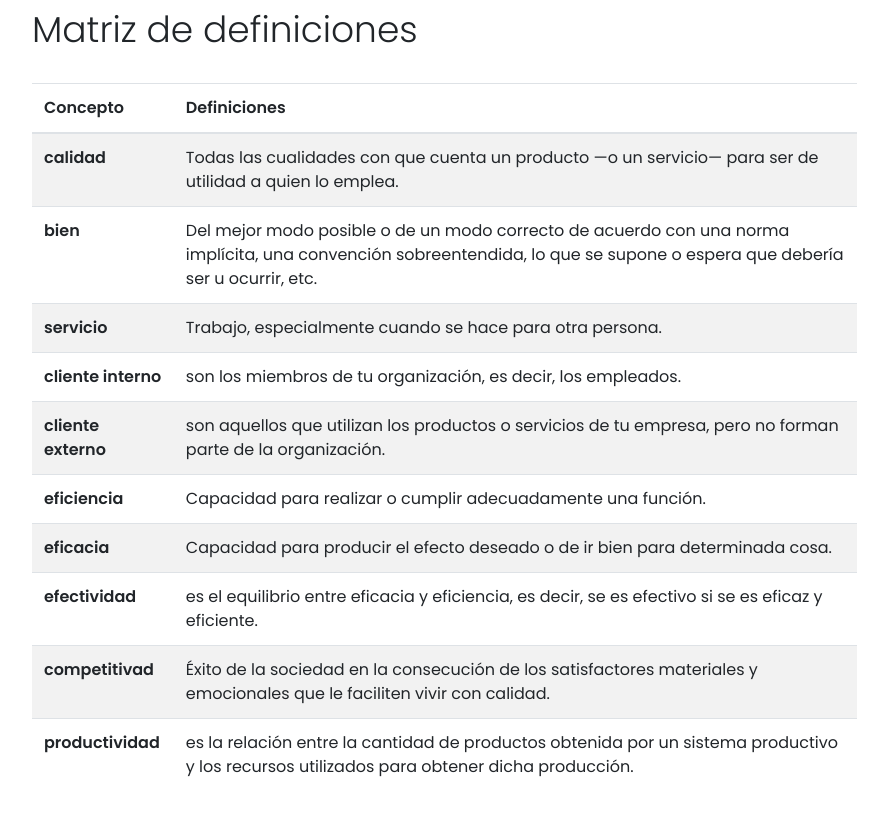
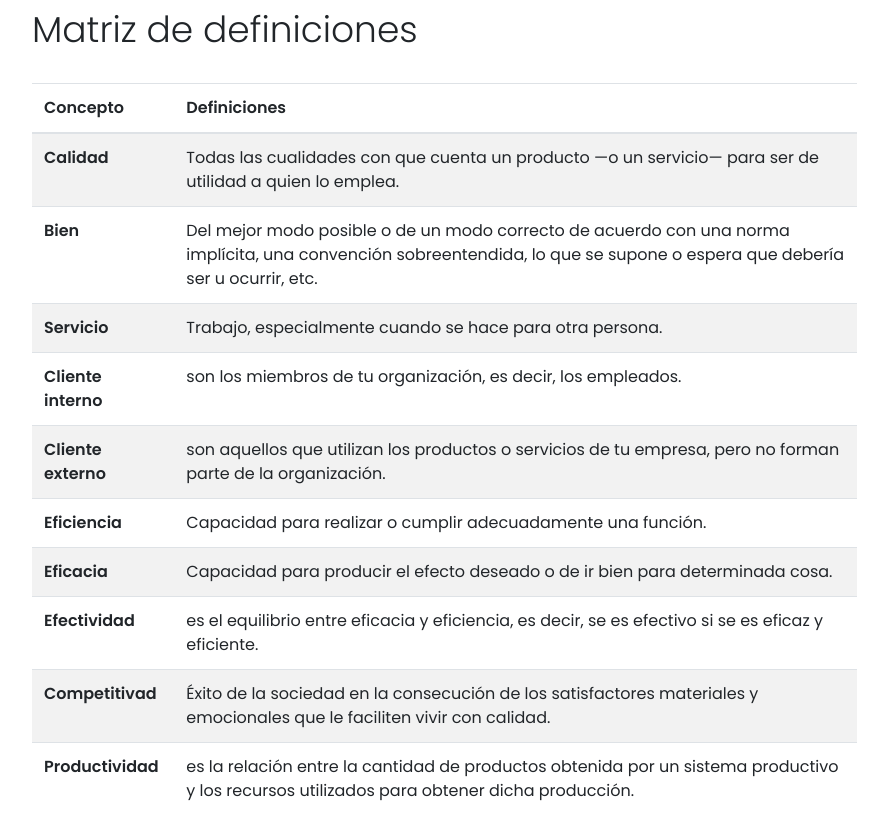
Before and after one commit to disney1993/portafolio, a plain HTML site: page unidad1.html in a window 1280 px wide. Shown: the part 2440-3258 px from the top of the page, without its empty margins (160-1048 px from the left). Drawn offline with Linux system fonts and the light colour scheme.

Commit message:
Update unidad1.html

```diff
--- a/unidad1.html
+++ b/unidad1.html
@@ -207,48 +207,48 @@
                                         <!--Table body-->
                                         <tbody>
                                             <tr>
-                                                <th scope="row">calidad</th>
+                                                <th scope="row">Calidad</th>
                                                 <td>Todas las cualidades con que
                                                         cuenta un producto —o un servicio—
                                                         para ser de utilidad a quien lo emplea.</td>
                                             </tr>
                                             <tr>
-                                                <th scope="row">bien</th>
+                                                <th scope="row">Bien</th>
                                                 <td>Del mejor modo posible o de un modo correcto de acuerdo con una norma implícita, una convención sobreentendida, lo que se supone o espera que debería ser u ocurrir, etc.</td>
                                             </tr>
                                             <tr>
-                                                <th scope="row">servicio</th>
+                                                <th scope="row">Servicio</th>
                                                 <td>Trabajo, especialmente cuando se hace para otra persona.</td>
                                             </tr>
                                             <tr>
-                                                <th scope="row">cliente interno</th>
+                                                <th scope="row">Cliente interno</th>
                                                 <td>son los miembros de tu organización, es decir, los empleados.</td>
                                             </tr>
                                             <tr>
-                                                <th scope="row">cliente externo</th>
+                                                <th scope="row">Cliente externo</th>
                                                 <td>son aquellos que utilizan los productos o servicios de tu empresa, pero no forman parte de la organización. </td>
                                             </tr>
                                             <tr>
-                                                <th scope="row">eficiencia</th>
+                                                <th scope="row">Eficiencia</th>
                                                 <td>Capacidad para realizar o cumplir adecuadamente una función.</td>
                                             </tr>
                                             <tr>
-                                                <th scope="row">eficacia</th>
+                                                <th scope="row">Eficacia</th>
                                                 <td>Capacidad para producir el efecto deseado o de ir bien para determinada cosa.</td>
                                             </tr>
                                             <tr>
-                                                <th scope="row">efectividad</th>
+                                                <th scope="row">Efectividad</th>
                                                 <td>es el equilibrio entre eficacia y eficiencia, es decir, se es efectivo si se es eficaz y eficiente.</td>
                                             </tr>
                                             <tr>
-                                                <th scope="row">competitivad</th>
+                                                <th scope="row">Competitivad</th>
                                                 <td>Éxito de la sociedad en
                                                         la consecución de los satisfactores materiales
                                                         y emocionales que le faciliten vivir
                                                         con calidad.</td>
                                             </tr>
                                             <tr>
-                                                <th scope="row">productividad</th>
+                                                <th scope="row">Productividad</th>
                                                 <td> es la relación entre la cantidad de productos obtenida por un sistema productivo y los recursos utilizados para obtener dicha producción.</td>
                                             </tr>
                                         </tbody>
```
